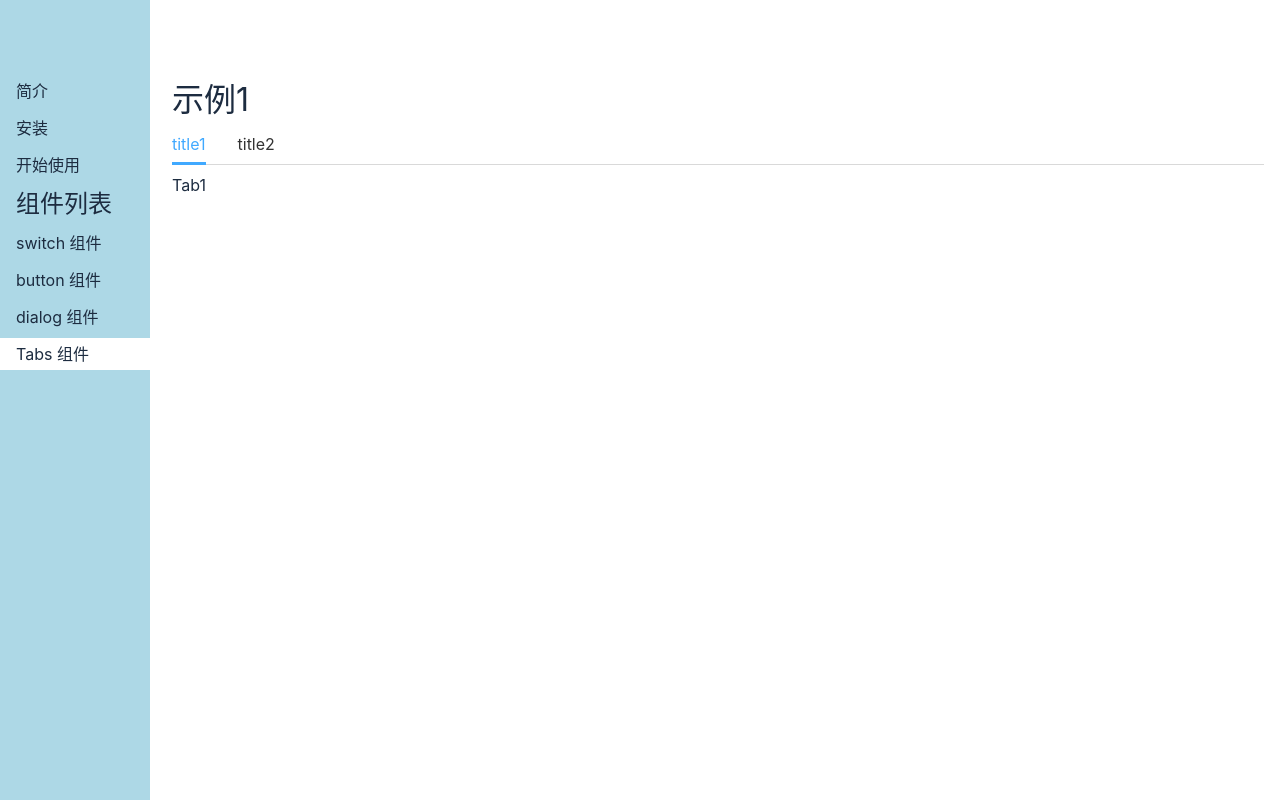
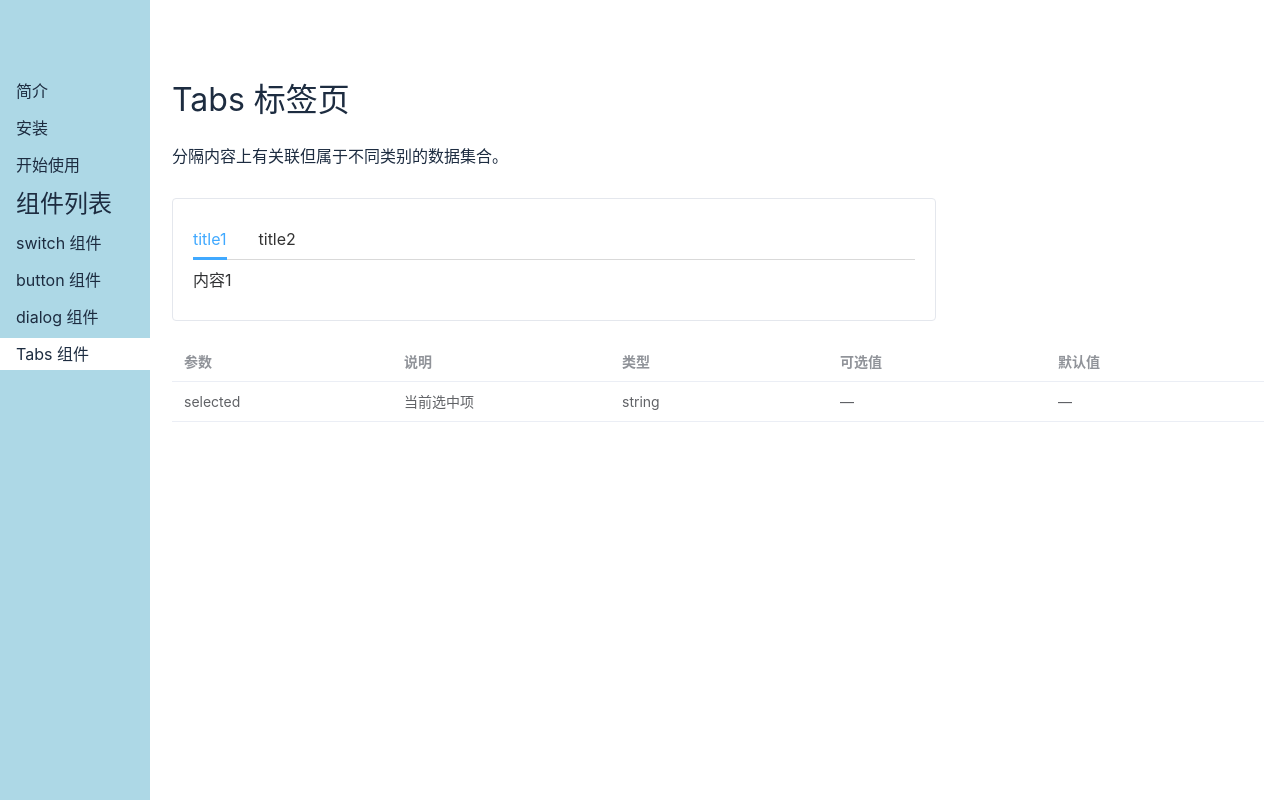
Before and after one commit to Hei-Ha/Vue3-Ui, a Vue app: page /#/doc/tabs in a window 1280 px wide. Built offline with nearby package versions, Linux system fonts and the light colour scheme.

Commit message:
完善tabs doc

```diff
--- a/src/views/doc/tabsDoc.vue
+++ b/src/views/doc/tabsDoc.vue
@@ -1,10 +1,22 @@
 <template>
   <div>
-    <h1>示例1</h1>
-    <Tabs v-model:selected="selectTitle">
-      <Tab title="title1">Tab1</Tab>
-      <Tab title="title2">Tab2</Tab>
-    </Tabs>
+    <h1>Tabs 标签页</h1>
+    <p class="describe">分隔内容上有关联但属于不同类别的数据集合。</p>
+    <div class="exampleDiv">
+      <el-card shadow="never" class="elCard">
+        <Tabs v-model:selected="selectTitle">
+          <Tab title="title1">内容1</Tab>
+          <Tab title="title2">内容2</Tab>
+        </Tabs>
+      </el-card>
+    </div>
+    <el-table :data="tableData" stripe style="width: 100%">
+      <el-table-column prop="param" label="参数" min-width="180" />
+      <el-table-column prop="des" label="说明" min-width="180" />
+      <el-table-column prop="type" label="类型" min-width="180" />
+      <el-table-column prop="values" label="可选值" min-width="180" />
+      <el-table-column prop="defaultValue" label="默认值" min-width="180" />
+    </el-table>
   </div>
 </template>
 
@@ -21,7 +33,17 @@ export default {
   },
   setup() {
     const selectTitle = ref('title1')
+    const tableData = [
+      {
+        param: 'selected',
+        des: '当前选中项',
+        type: 'string',
+        values: '—',
+        defaultValue: '—',
+      }
+    ]
     return {
+      tableData,
       selectTitle
     }
   }
@@ -29,5 +51,14 @@ export default {
 </script>
 
 <style scoped>
-
+.describe {
+  margin-top: 20px;
+  margin-bottom: 30px;
+}
+.exampleDiv {
+  max-width: 70%;
+}
+.elCard {
+  margin-bottom: 20px;
+}
 </style>
```
